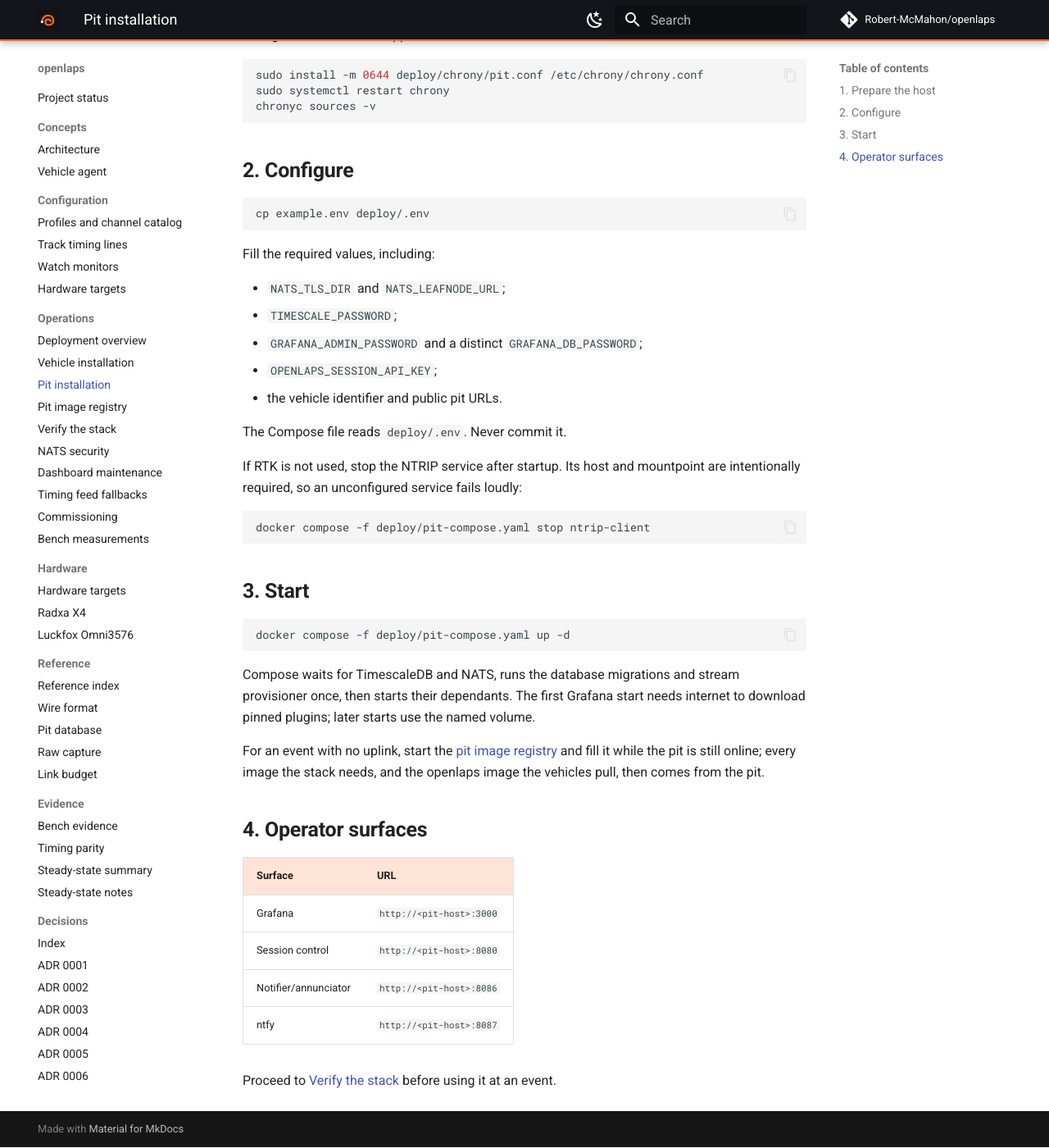
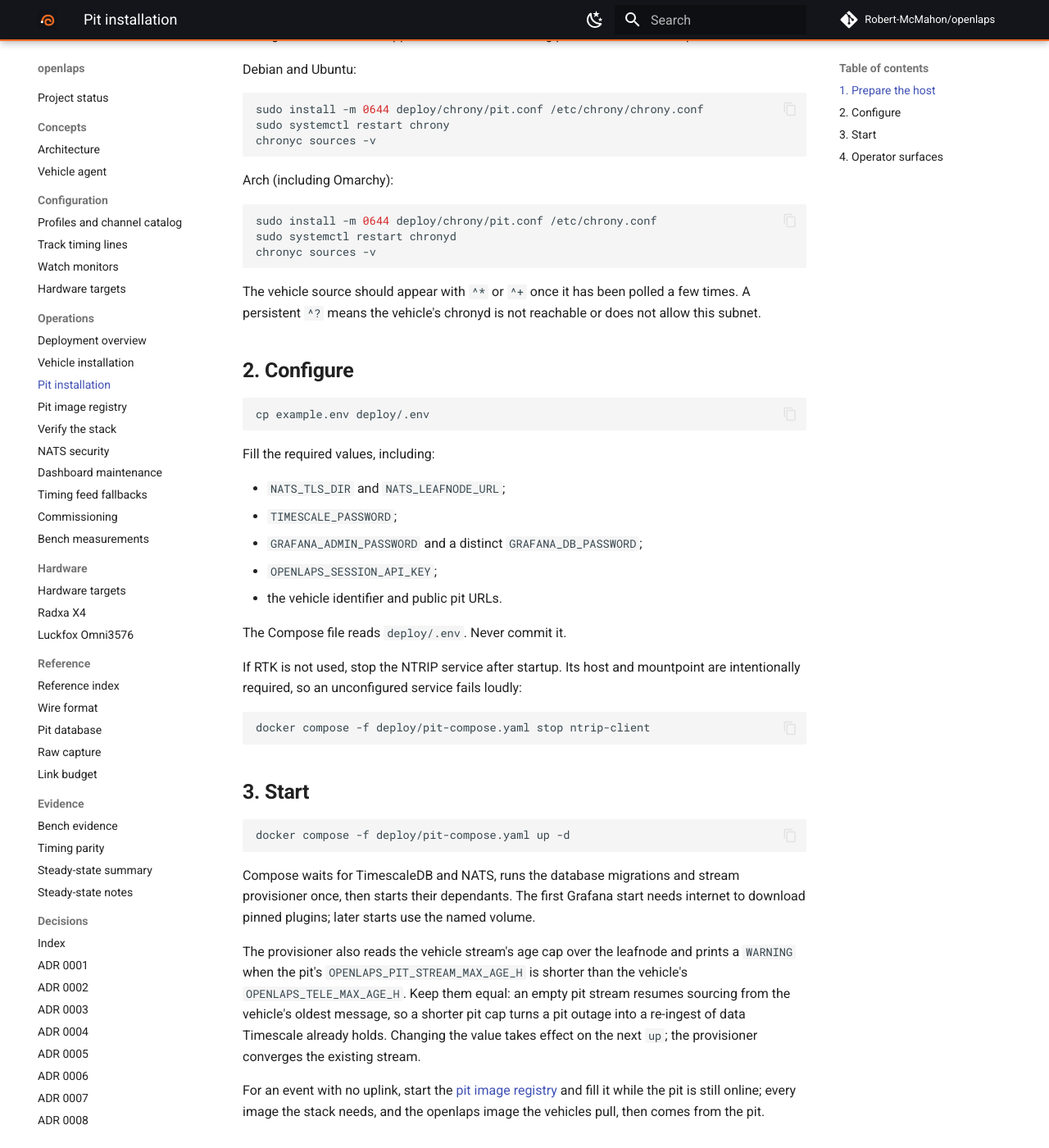
Before and after one commit to Robert-McMahon/openlaps, an MkDocs documentation site: the page built from docs/operations/pit.md, in a window 1280 px wide and 1400 px high, scrolled down 228 px. Shown: the whole window at 82% size. Built offline with MkDocs 1.6.1 and Material for MkDocs 9.7.7, drawn with Linux system fonts in a browser that asks for light colours; comment, search, counter and statistics services are not loaded.

Commit message:
fix: point pit chrony at luckfox and document Arch paths
The pit chrony config still followed radx4 (.176); the vehicle is now the
luckfox at .222. The install docs only gave Debian paths, which fail on the
Arch pit host where the config is /etc/chrony.conf and the unit is chronyd.

Co-Authored-By: Claude Fable 5.1 <noreply@anthropic.com>

````diff
--- a/docs/operations/pit.md
+++ b/docs/operations/pit.md
@@ -3,13 +3,28 @@
 ## 1. Prepare the host
 
 Install Docker with the Compose plugin and chrony. Install the checked-in pit
-chrony configuration before the application stack:
+chrony configuration before the application stack. The config path and unit
+name depend on the distro.
+
+Debian and Ubuntu:
 
 ```bash
 sudo install -m 0644 deploy/chrony/pit.conf /etc/chrony/chrony.conf
 sudo systemctl restart chrony
 chronyc sources -v
 ```
+
+Arch (including Omarchy):
+
+```bash
+sudo install -m 0644 deploy/chrony/pit.conf /etc/chrony.conf
+sudo systemctl restart chronyd
+chronyc sources -v
+```
+
+The vehicle source should appear with `^*` or `^+` once it has been polled a
+few times. A persistent `^?` means the vehicle's chronyd is not reachable or
+does not allow this subnet.
 
 ## 2. Configure
 
@@ -44,6 +59,14 @@ Compose waits for TimescaleDB and NATS, runs the database migrations and stream
 provisioner once, then starts their dependants. The first Grafana start needs
 internet to download pinned plugins; later starts use the named volume.
 
+The provisioner also reads the vehicle stream's age cap over the leafnode and
+prints a `WARNING` when the pit's `OPENLAPS_PIT_STREAM_MAX_AGE_H` is shorter
+than the vehicle's `OPENLAPS_TELE_MAX_AGE_H`. Keep them equal: an empty pit
+stream resumes sourcing from the vehicle's oldest message, so a shorter pit cap
+turns a pit outage into a re-ingest of data Timescale already holds. Changing
+the value takes effect on the next `up`; the provisioner converges the
+existing stream.
+
 For an event with no uplink, start the [pit image registry](registry.md) and
 fill it while the pit is still online; every image the stack needs, and the
 openlaps image the vehicles pull, then comes from the pit.
````
Also changed, not shown: 1 other file.
